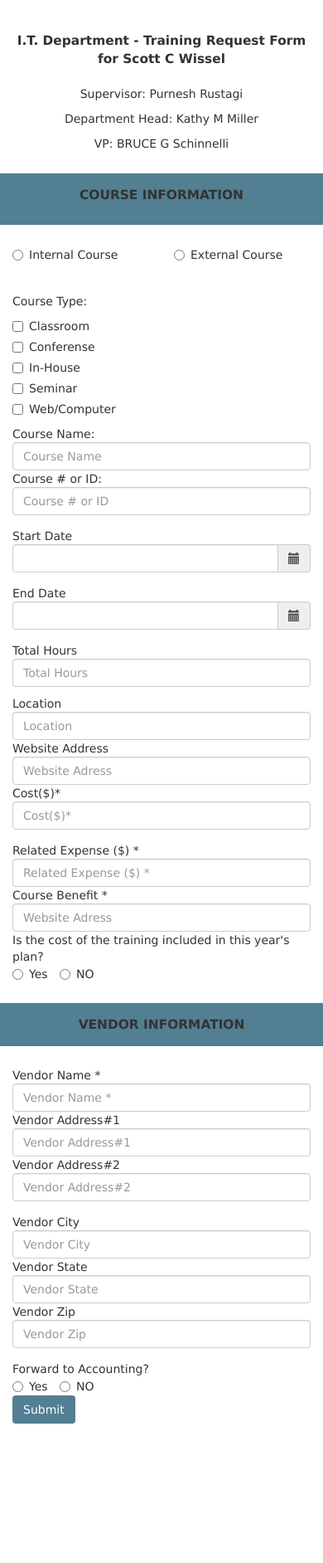
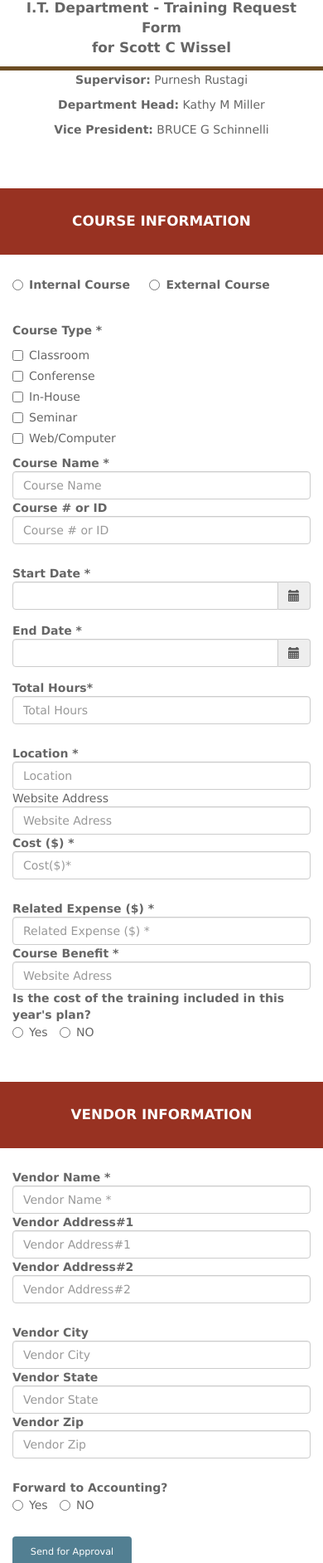
Before and after one commit to thenerdhero/c35, a plain HTML site: page frontend/html/nrp.html in a window 390 px wide. Shown: the part 116-2000 px from the top of the page at 83% size. Before the commit the page ends 1833 px from the top, so only its background shows below. Drawn offline with nearby package versions, Linux system fonts and the light colour scheme; files that its build step writes are made by us from their sources.

Commit message:
Iryna: changes to New Request Form were added, still need more work on calendars and margins  between input fields for mobile devices.

```diff
--- a/frontend/css/nrp.css
+++ b/frontend/css/nrp.css
@@ -1,13 +1,15 @@
-.all {
+body {
 font-family: Verdana, Arial, Helvetica, sans-serif;
-
+color:#666666;
+margin:0;
+padding:0;
 }
 
-.namee p {
+.name p {
 
 	 text-align: center;
-	 font-size: 110%;
-	 margin: 25px 0px 20px 0px;
+	 font-size: 120%;
+	 margin: 25px 0px 10px 0px;
 }
 
 .aprove p {
@@ -16,39 +18,99 @@ font-family: Verdana, Arial, Helvetica, sans-serif;
 
 }
 
+
+.name {
+	border-bottom: 5px solid #6c4d23;
+}
+
+
 .info  {
 
 	text-align: center;
-	 font-size: 110%;
-	 margin-top:15px;
+	 font-size: 120%;
+	 margin-top:50px;
 	 margin-bottom:25px;
-	 background-color:#527F92;
-	 padding-top:15px;
-	 padding-bottom:15px;
+	 background-color:#983222;
+	 color:#fff;
+	 padding: 18px 0px;
 }
 
-.course {
+.radio-inline p {
+	margin-right: 105px;
+	 /*text-align: center;*/
+
+}
+
+
+.info p {
+	margin-top: 10px;
+}
+
+
+
+.fields {
 
 	 margin-top:25px;
-	 margin-bottom:15px;
+	 margin-bottom:25px;
+
 }
+
+
+/*
+.dates {
+
+	 margin-top:25px;
+	 margin-bottom:25px;
+
+}
+
+
 .ad {
 
-	 margin-top:10px;
-	 margin-bottom:15px;
+	  margin-top:25px;
+	 margin-bottom:25px;
 }
 
+
+.benefits {
+ margin-top:25px;
+	 margin-bottom:25px;
+}
+
+
 .vendor {
-	 text-align: center;
-	  font-size: 110%;
 	 margin-top:25px;
 	 margin-bottom:25px;
-	 background-color:#527F92;
-	 padding-top:15px;
-	 padding-bottom:15px;
 }
 
 .zip {
-	 margin-top:15px;
-	 margin-bottom:15px;
+	  margin-top:25px;
+	 margin-bottom:25px;
 }
+
+*/
+
+.send {
+
+  width:45%;
+  padding:15px 0px;
+  background-color:#527F92;
+  color: #fff;
+  margin:3px 0px 50px;
+  font-size: 160%
+}
+
+
+@media (max-width: 768px) {
+	.radio-inline p {
+	margin-right: 9px;
+}
+
+.send {
+width:40%;
+padding:10px 0px;
+font-size:80%;
+margin: 2px 0px 20px;
+}
+
+}
--- a/frontend/html/nrp.html
+++ b/frontend/html/nrp.html
@@ -1,23 +1,22 @@
 <!DOCTYPE html>
 <html lang="en">
 <head>
-    <title>thenewboston</title>
+    <title>I.T. Department - Training Request Form
+for emploee</title>
     <meta charset="utf-8">
     <meta name="viewport" content="width=device-width, initial-scale=1">
-<<<<<<< HEAD
     <link rel="stylesheet" href="https://maxcdn.bootstrapcdn.com/bootstrap/3.3.4/css/bootstrap.min.css">
     <script src="https://ajax.googleapis.com/ajax/libs/jquery/1.11.3/jquery.min.js"></script>
     <script src="https://maxcdn.bootstrapcdn.com/bootstrap/3.3.4/js/bootstrap.min.js"></script>
-=======
-    <link rel="stylesheet" href="http://maxcdn.bootstrapcdn.com/bootstrap/3.3.4/css/bootstrap.min.css">
-    <script src="https://ajax.googleapis.com/ajax/libs/jquery/1.11.3/jquery.min.js"></script>
-    <script src="http://maxcdn.bootstrapcdn.com/bootstrap/3.3.4/js/bootstrap.min.js"></script>
->>>>>>> fff885d75e1ed69d184fbf9d182aaf7b92b58ffc
-    <link rel="stylesheet" type="text/css" href="nrp.css">
+    <link rel="stylesheet" type="text/css" href="../css/nrp.css">
 </head>
 <body>
+
+<!-- general container-->
+  <div class="container">
+
 <!-- Navbar -->
-<div class="container-fluid">
+<div class="bs-example">
       <nav role="navigation" class="navbar navbar-default">
         <div class="navbar-header">
           <img src="http://www.ttx.com/Libraries/Main_Gallery/TTXLOGOr_4c_RSG.sflb.ashx" width="25%">
@@ -32,7 +31,6 @@
         </div>
         <div id="navbarCollapse" class="collapse navbar-collapse">
                 <ul class="nav navbar-nav">
-                        <li><a href="#">Back to Main</a></li>
                         <li><a href="#">Instruction</a></li>
                         <li><a href="#">Support</a></li>
                         <li class="divider"></li>
@@ -43,55 +41,48 @@
 </div>
 
 <!-- Title-->
-<div class="container-fluid all" > <!--fluid conteiner for everything-->
-    <div class="row namee">
+    <div class="row name">
         <div class="col-xs-12 col-sm-12 col-md-12">
-              <p> <b>I.T. Department - Training Request Form  </br>for Scott C Wissel</p></b> </div>
+              <p> <strong>I.T. Department - Training Request Form  </br>for Scott C Wissel</strong></p> </div>
     </div>
 
 <!-- Approvers-->
 
     <div class="row aprove">
     	<div class="col-xs-12 col-sm-12 col-md-2"> </div>
-        <div class="col-xs-12 col-sm-12 col-md-3"> <p>Supervisor: Purnesh Rustagi</p></div>
-        <div class="col-xs-12 col-sm-12 col-md-3"> <p>Department Head: Kathy M Miller</p></div>
-        <div class="col-xs-12 col-sm-12 col-md-3"> <p>VP: BRUCE G Schinnelli</p></div>
+        <div class="col-xs-12 col-sm-12 col-md-3"> <p><strong>Supervisor:</strong> Purnesh Rustagi</p></div>
+        <div class="col-xs-12 col-sm-12 col-md-3"> <p><strong>Department Head:</strong> Kathy M Miller</p></div>
+        <div class="col-xs-12 col-sm-12 col-md-3"> <p><strong>Vice President:</strong> BRUCE G Schinnelli</p></div>
         <div class="col-xs-12 col-sm-12 col-md-1"> </div>
     </div>
 
 
 <!--Course Information-->
 <div class="row info">
-        <div class="col-xs-12 col-sm-12 col-md-12"> <p> <b>COURSE INFORMATION</b></p></div>
+        <div class="col-xs-12 col-sm-12 col-md-12"> <p> <strong>COURSE INFORMATION</strong></p></div>
     </div>
 
 
 <!--radio buttons-->
+<div class="row">
 
-<div class="row">
-  <div class="col-xs-0 col-sm-0 col-md-3">
+  <div class="col-xs-0 col-sm-0 col-md-4">  </div>
+<div class="col-xs-12 col-sm-12 col-md-8">
+<form role="form">
+    <label class="radio-inline">
+      <input type="radio" name="optradio"><p><strong>Internal Course </strong> </p></label>
+        <label class="radio-inline">
+          <input type="radio" name="optradio"><p><strong>External Course </strong></p></label>
+  </form>
   </div>
-<div class="col-xs-6 col-sm-6 col-md-3">
-<form role="form try">
-    <label class="radio-inline">
-      <input type="radio" name="optradio"><p>Internal Course </p></label>
-         </form>
-        </div>
 
-          <div class="col-xs-6 col-sm-6 col-md-3">
-        <form role="form try">
-        <label class="radio-inline">
-        <input type="radio" name="optradio"><p>External Course </p></label>
-  </form>
-  <div class="col-xs-0 col-sm-0 col-md-3">
-  </div>
-</div>
+
 </div>
 
 
 <!--Course Type, Name and ID row -->
-<div class="row course">
- <div class="col-xs-12 col-sm-12 col-md-2"> Course Type:
+<div class="row fields">
+ <div class="col-xs-12 col-sm-12 col-md-2"> <strong>Course Type *</strong>
              <form role="form">
     				<div class="checkbox">
       						<label><input type="checkbox" value="">Classroom</label>
@@ -111,12 +102,12 @@
 											</form>
 													</div>
 
-										 <div class="col-xs-12 col-sm-12 col-md-5"> Course Name:
+										 <div class="col-xs-12 col-sm-12 col-md-5"> <strong>Course Name *</strong>
  	      							<form class="form-horizontal">
  								<input type="text" class="form-control" placeholder="Course Name">
     					</form>
 					</div>
-<div class="col-xs-12 col-sm-12 col-md-5"> Course # or ID:
+<div class="col-xs-12 col-sm-12 col-md-5"> <strong>Course # or ID </strong>
 			<form class="form-horizontal">
 						<input type="text" class="form-control" placeholder="Course # or ID">
 								</form>
@@ -125,8 +116,8 @@
 
 
 <!--Start/End Date/ Total Hourse -->
-<div class="row">
-	<div class="col-xs-12 col-sm-12 col-md-4"> Start Date
+<div class="row fields">
+	<div class="col-xs-12 col-sm-12 col-md-4"> <strong>Start Date *</strong>
 		<div class="form-group">
                 <div class='input-group date' id='datetimepicker1'>
                     <input type='text' class="form-control" />
@@ -142,7 +133,7 @@
        																     </script>
 																				</div>
 
-														<div class="col-xs-12 col-sm-12 col-md-4"> End Date
+														<div class="col-xs-12 col-sm-12 col-md-4"> <strong>End Date *</strong>
 												<div class="form-group">
                							 <div class='input-group date' id='datetimepicker1'>
                     			<input type='text' class="form-control" />
@@ -158,7 +149,7 @@
  </script>
 </div>
 
-<div class="col-xs-12 col-sm-12 col-md-4"> Total Hours
+<div class="col-xs-12 col-sm-12 col-md-4"> <strong>Total Hours*</strong>
 			<form class="form-horizontal">
     				<input type="text" class="form-control" placeholder="Total Hours">
     					</form>
@@ -168,7 +159,7 @@
 
 <!--Location/Website Address/ Costs-->
 <div class="row ad">
- 			<div class="col-xs-12 col-sm-12 col-md-4">Location
+ 			<div class="col-xs-12 col-sm-12 col-md-4"><strong>Location *</strong>
  					<form class="form-horizontal">
     						<input type="text" class="form-control" placeholder="Location">
     								</form>
@@ -179,7 +170,7 @@
     						<input type="text" class="form-control" placeholder="Website Adress">
     					</form>
  					</div>
-<div class="col-xs-12 col-sm-12 col-md-4"> Cost($)*
+<div class="col-xs-12 col-sm-12 col-md-4"> <strong>Cost ($) * </strong>
  			<form class="form-horizontal">
     				<input type="text" class="form-control" placeholder="Cost($)*">
     					</form>
@@ -189,20 +180,20 @@
 
 <!--Related Expense/ course benefits/ yes/no-->
 
-<div class="row">
- 		<div class="col-xs-12 col-sm-12 col-md-4"> Related Expense ($) *
+<div class="row fields">
+ 		<div class="col-xs-12 col-sm-12 col-md-4"> <strong>Related Expense ($) * </strong>
  			<form class="form-horizontal">
     				<input type="text" class="form-control" placeholder="Related Expense ($) *">
     					</form>
 								 </div>
 
-								<div class="col-xs-12 col-sm-12 col-md-4"> Course Benefit *
+								<div class="col-xs-12 col-sm-12 col-md-4"> <strong>Course Benefit * </strong>
  						<form class="form-horizontal">
     				<input type="text" class="form-control" placeholder="Website Adress">
     		</form>
  	</div>
 
- <div class="col-xs-12 col-sm-12 col-md-4"> Is the cost of the training included in this year's plan?
+ <div class="col-xs-12 col-sm-12 col-md-4"> <strong>Is the cost of the training included in this year's plan?</strong>
  			<form role="form">
   					<label class="radio-inline"><input type="radio" name="optradio">Yes</label>
 							<label class="radio-inline"><input type="radio" name="optradio">NO</label>
@@ -211,25 +202,25 @@
 </div>
 
 <!-- Vendor info-->
- <div class="row vendor">
-        <div class="col-xs-12 col-sm-12 col-md-12"><b>VENDOR INFORMATION</b></div>
+ <div class="row info">
+        <div class="col-xs-12 col-sm-12 col-md-12"><p><b>VENDOR INFORMATION</b></p></div>
     </div>
 
 <!--Vendor Name/Vendor Address#1/ Address#2-->
-<div class="row">
-    <div class="col-xs-12 col-sm-12 col-md-4"> Vendor Name *
+<div class="row fields">
+    <div class="col-xs-12 col-sm-12 col-md-4"><strong> Vendor Name * </strong>
       <form class="form-horizontal">
             <input type="text" class="form-control" placeholder="Vendor Name *">
               </form>
                  </div>
 
-                <div class="col-xs-12 col-sm-12 col-md-4"> Vendor Address#1
+                <div class="col-xs-12 col-sm-12 col-md-4"> <strong>Vendor Address#1</strong>
             <form class="form-horizontal">
             <input type="text" class="form-control" placeholder="Vendor Address#1">
         </form>
   </div>
 
- <div class="col-xs-12 col-sm-12 col-md-4"> Vendor Address#2
+ <div class="col-xs-12 col-sm-12 col-md-4"> <strong>Vendor Address#2</strong>
       <form class="form-horizontal">
             <input type="text" class="form-control" placeholder="Vendor Address#2">
               </form>
@@ -237,28 +228,28 @@
 </div>
 
 <!--Vendor city, Vendor State, Vendor Zip-->
-<div class="row zip">
-    <div class="col-xs-12 col-sm-12 col-md-4"> Vendor City
+<div class="row fields">
+    <div class="col-xs-12 col-sm-12 col-md-4"> <strong>Vendor City </strong>
       <form class="form-horizontal">
             <input type="text" class="form-control" placeholder="Vendor City">
               </form>
                  </div>
 
-                <div class="col-xs-12 col-sm-12 col-md-4"> Vendor State
+                <div class="col-xs-12 col-sm-12 col-md-4"> <strong>Vendor State </strong>
             <form class="form-horizontal">
             <input type="text" class="form-control" placeholder="Vendor State">
         </form>
   </div>
 
- <div class="col-xs-12 col-sm-12 col-md-4"> Vendor Zip
+ <div class="col-xs-12 col-sm-12 col-md-4"> <strong>Vendor Zip  </strong>
       <form class="form-horizontal">
             <input type="text" class="form-control" placeholder="Vendor Zip">
               </form>
                 </div>
 </div>
 
- <div class="row">
-        <div class="col-xs-12 col-sm-12 col-md-4"> Forward to Accounting?
+ <div class="row fields">
+        <div class="col-xs-12 col-sm-12 col-md-4"><strong> Forward to Accounting?</strong>
       <form role="form">
             <label class="radio-inline"><input type="radio" name="optradio">Yes</label>
               <label class="radio-inline"><input type="radio" name="optradio">NO</label>
@@ -268,11 +259,10 @@
 
 <!-- BUTTON -->
 <div class="row">
-  <div class="col-xs-12 col-sm-12 col-md-3"> </div>
- <div class="col-xs-12 col-sm-12 col-md-3">
-<a href="#" class="btn" style="background-color:#527F92; color: white;" role="button">Submit</a> </div>
+  <div class="col-xs-12 col-sm-12 col-md-4"> </div>
+ <div class="col-xs-12 col-sm-12 col-md-8">
+<a href="#" class="btn send" </a> <role="button">Send for Approval</a> </div>
 </div>
-<div class="col-xs-12 col-sm-12 col-md-6"> </div>
    </div>
 
 
```
